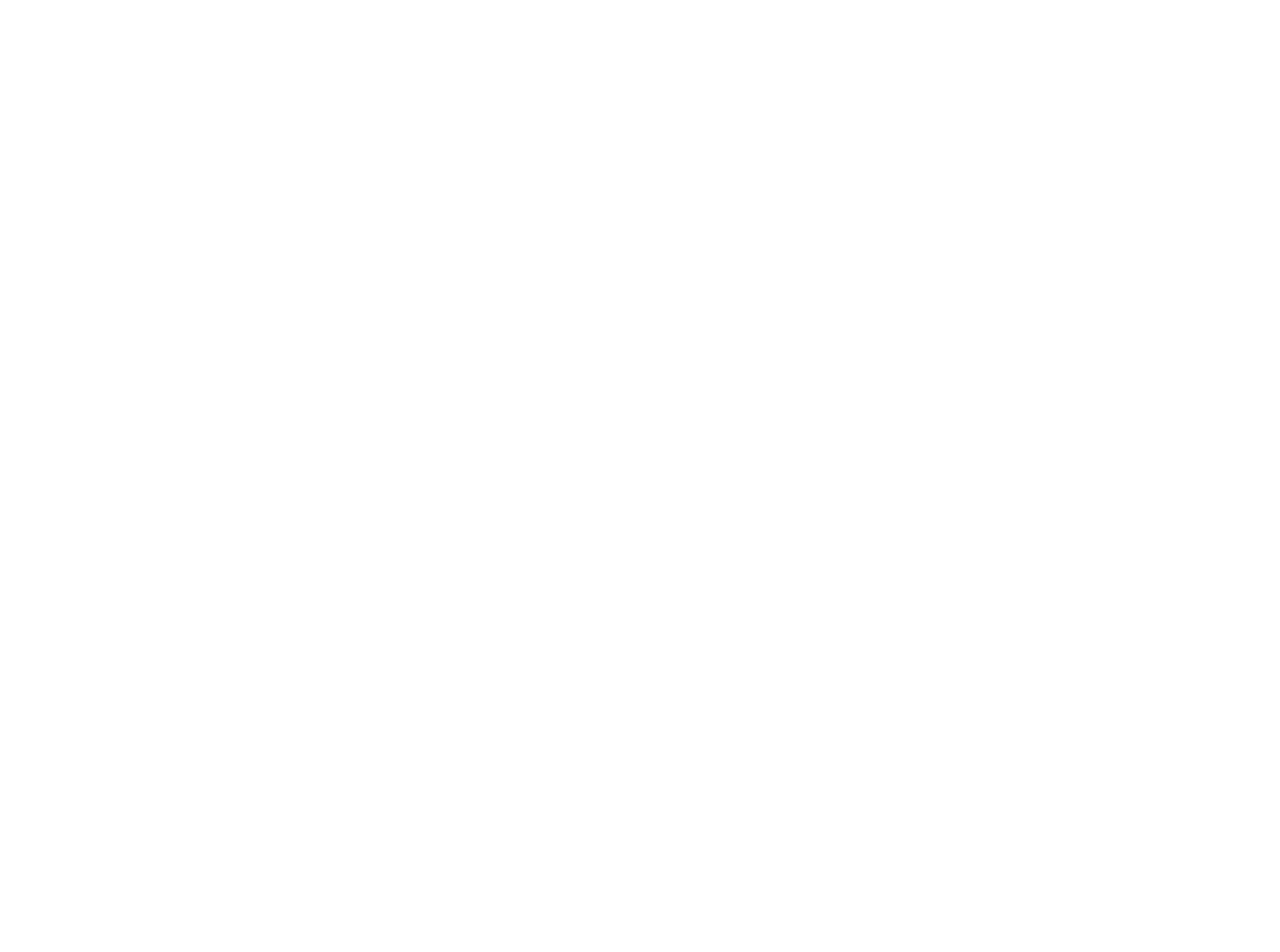
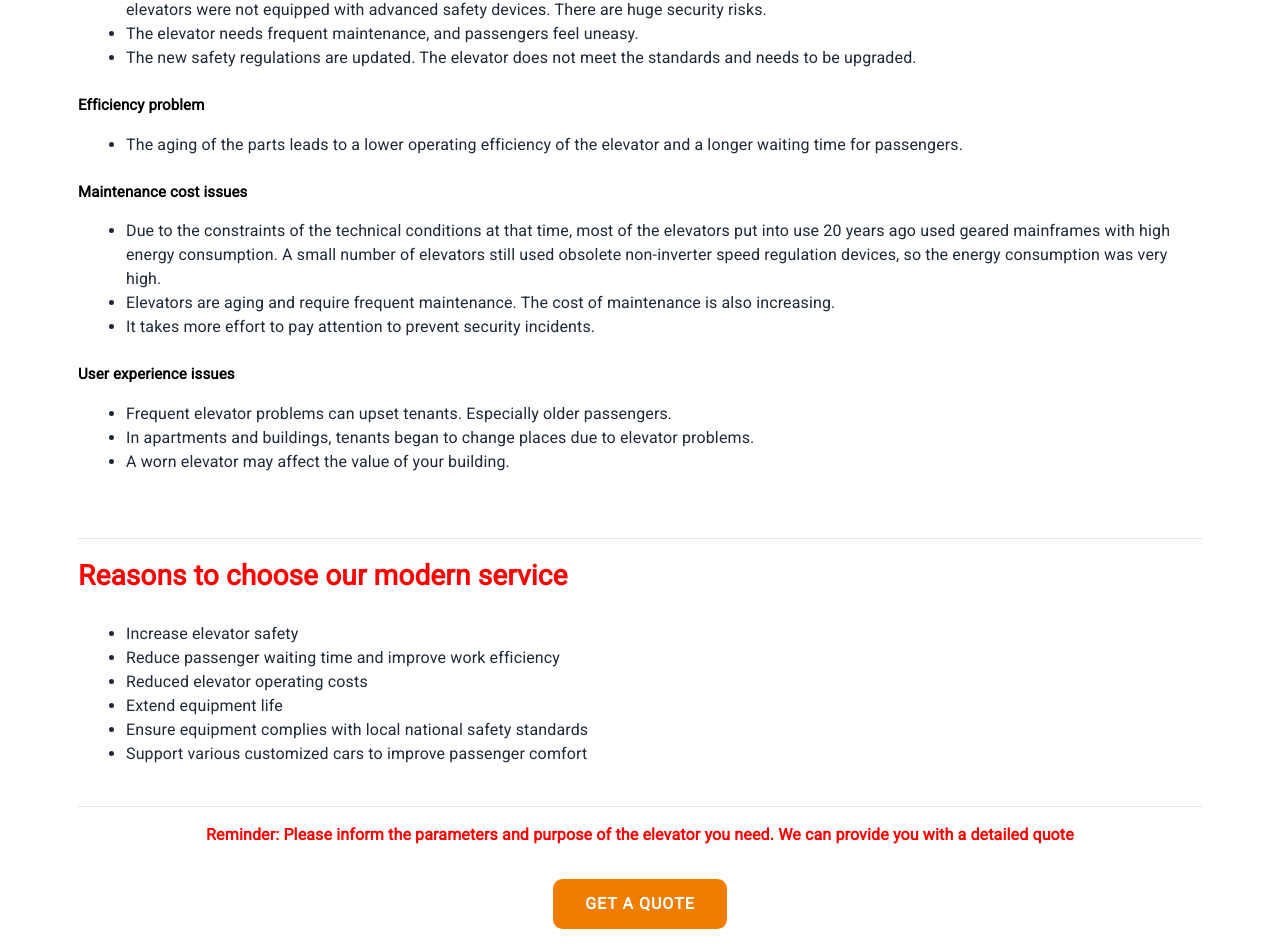
Before and after one commit to mdsultanmahmud/hosting_elavator, a React (Vite) app: page /modernization in a window 1280 px wide. Shown: the part 1278-2230 px from the top of the page. Before the commit the page ends 800 px from the top, so only its background shows below. Built offline with nearby package versions, Linux system fonts and the light colour scheme.

Commit message:
modernization page done

```diff
--- a/src/index.css
+++ b/src/index.css
@@ -10,6 +10,10 @@
 body {
     font-family: 'Roboto', sans-serif;
     /* background-color: tomato; */
+}
+
+h1,h2,h3,h4,h5,h6,p,li,a,button{
+    letter-spacing: 0.14px;
 }
 
 .container {
--- /dev/null
+++ b/src/pages/Modernization/Modernization.css
@@ -0,0 +1,59 @@
+.modContainer h1{
+    color: red;
+    font-size: 28px;
+    font-weight: 700;
+    margin-bottom: 1.6rem;
+}
+.modContainer h3{
+    color: black;
+    font-size: 15px;
+    font-weight: 700;
+    margin-bottom: 1rem;
+
+}
+
+.modContainer p .modContainer ul li{
+    color: black;
+    font-size: 15px;
+    font-weight: 400;
+    line-height: 24px;
+    margin-bottom: 1rem;
+}
+
+.modContainer h4{
+    text-align: center;
+    margin: 1rem 0;
+    color: red;
+    font-size: 16px;
+    font-weight: 700;
+}
+
+.modContainer button{
+    color: white;
+    font-size: 16px;
+    font-weight: 700;
+    padding: 0.8rem 2rem;
+    background-color: #ef7d00;
+    display: block;
+    margin: 2rem auto;
+    border-radius: .6rem;
+    text-transform: uppercase;
+    letter-spacing: 1px;
+}
+
+@media screen and (max-width:992px) {
+    .modContainer h1{
+        font-size: 1.8rem;
+    }
+
+}
+
+@media screen and (max-width:767px) {
+    .modContainer h1{
+        font-size: 1.2rem;
+    }
+    .modContainer h4{
+        font-size: 14px;
+    }
+
+}
--- a/src/pages/Modernization/Modernization.jsx
+++ b/src/pages/Modernization/Modernization.jsx
@@ -1,8 +1,72 @@
-
+import BannerBG from '../../components/BannerBG/BannerBG';
+import './Modernization.css'
+import mod from '../../assets/others/modern.webp'
 const Modernization = () => {
     return (
-        <div>
-            <h1>this is our Modernization</h1>
+        <div className='marginTop'>
+            <BannerBG title={"Modernization"} />
+            <div className='container'>
+                <div className='modContainer'>
+                    <img src={mod} alt="" className='w-full h-full' />
+                    <div className='mb-6 py-4'>
+                        <h1>What is elevator modernization</h1>
+                        <p>Generally, the service life of an elevator is only about 20 to 30 years. With the increase of time, the elevator starts to age. The parts are aging, the system is backward, and the maintenance cost of the elevator is increased. At this time, it is necessary to modernize the elevator, replace parts, and upgrade components. Improve the safety and value of elevators.</p>
+                    </div>
+                    <hr />
+                    <div className='mb-6 py-4'>
+                        <h1>Why modernize your elevator</h1>
+                        <div className='my-6'>
+                            <h3>Safe question</h3>
+                            <ul className='list-disc pl-12'>
+                                <li>The need for multiple elevators has been in use for more than 20 years (or earlier). Elevators began to have various safety problems, and some elevators were not equipped with advanced safety devices. There are huge security risks.</li>
+                                <li>The elevator needs frequent maintenance, and passengers feel uneasy.</li>
+                                <li>The new safety regulations are updated. The elevator does not meet the standards and needs to be upgraded.</li>
+                            </ul>
+                        </div>
+                        <div className='my-6'>
+                            <h3>Efficiency problem</h3>
+                            <ul className='list-disc pl-12'>
+                                <li>The aging of the parts leads to a lower operating efficiency of the elevator and a longer waiting time for passengers.</li>
+                            </ul>
+                        </div>
+                        <div className='my-6'>
+                            <h3>Maintenance cost issues</h3>
+                            <ul className='list-disc pl-12'>
+                                <li>Due to the constraints of the technical conditions at that time, most of the elevators put into use 20 years ago used geared mainframes with high energy consumption. A small number of elevators still used obsolete non-inverter speed regulation devices, so the energy consumption was very high.</li>
+                                <li>Elevators are aging and require frequent maintenance. The cost of maintenance is also increasing.</li>
+                                <li>It takes more effort to pay attention to prevent security incidents.</li>
+                            </ul>
+                        </div>
+                        <div className='my-6'>
+                            <h3>User experience issues</h3>
+                            <ul className='list-disc pl-12'>
+                                <li>Frequent elevator problems can upset tenants. Especially older passengers.</li>
+                                <li>In apartments and buildings, tenants began to change places due to elevator problems.</li>
+                                <li>A worn elevator may affect the value of your building.</li>
+                            </ul>
+                        </div>
+                    </div>
+                    <hr />
+                    <div className='mb-6 py-4'>
+                        <h1>Reasons to choose our modern service</h1>
+                        <ul className='list-disc pl-12'>
+                            <li>Increase elevator safety</li>
+                            <li>Reduce passenger waiting time and improve work efficiency</li>
+                            <li>Reduced elevator operating costs</li>
+                            <li>Extend equipment life   </li>
+                            <li>Ensure equipment complies with local national safety standards</li>
+                            <li>Support various customized cars to improve passenger comfort</li>
+                        </ul>
+                    </div>
+                    <hr />
+                    <div>
+                        <h4>Reminder: Please inform the parameters and purpose of the elevator you need. We can provide you with a detailed quote</h4>
+                    </div>
+                    <div>
+                       <button>get a quote</button>
+                    </div>
+                </div>
+            </div>
         </div>
     );
 };
```
Also changed, not shown: src/assets/others/modern.webp (added), src/components/BannerBG/BannerBG.jsx (line endings or trailing spaces).
